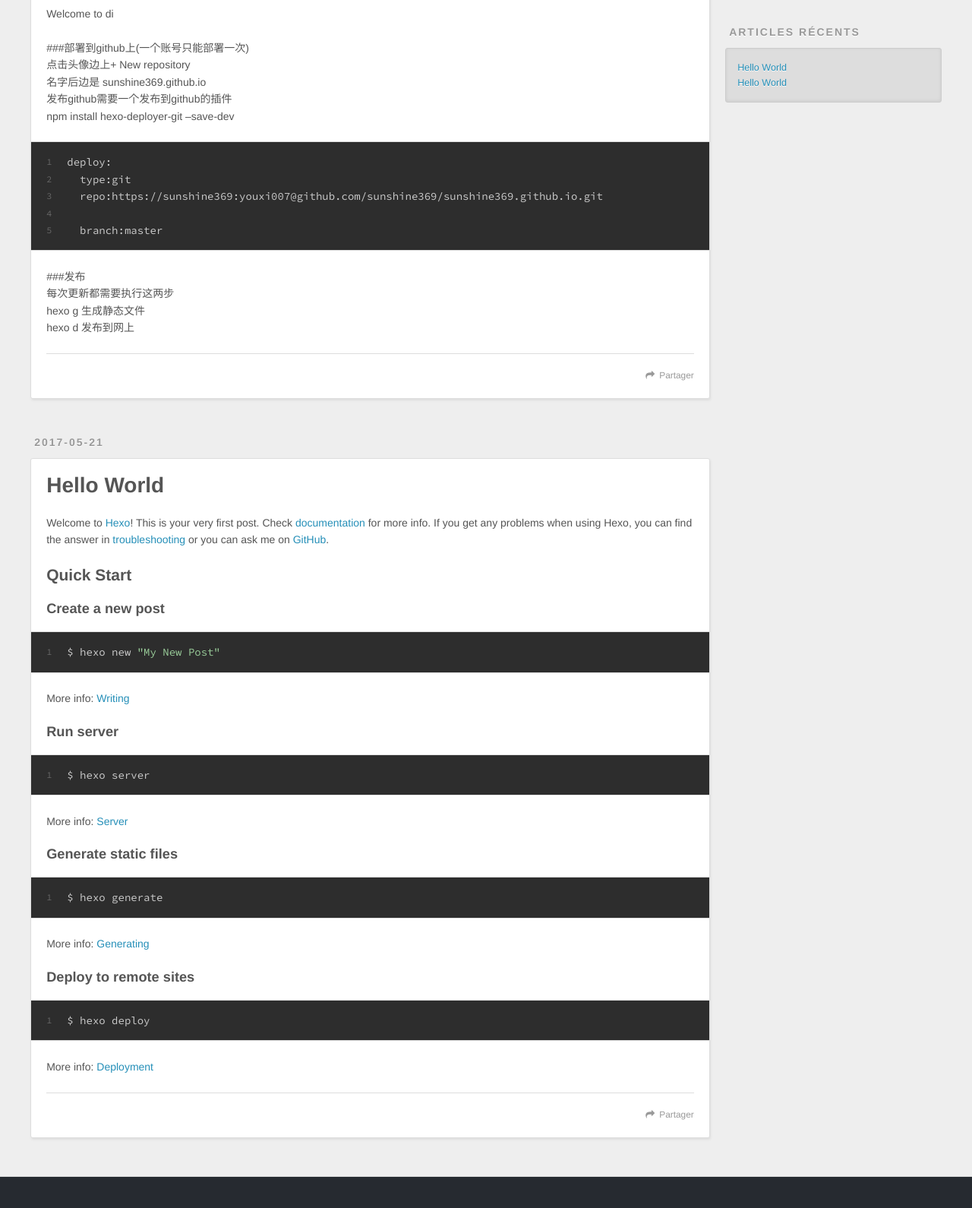
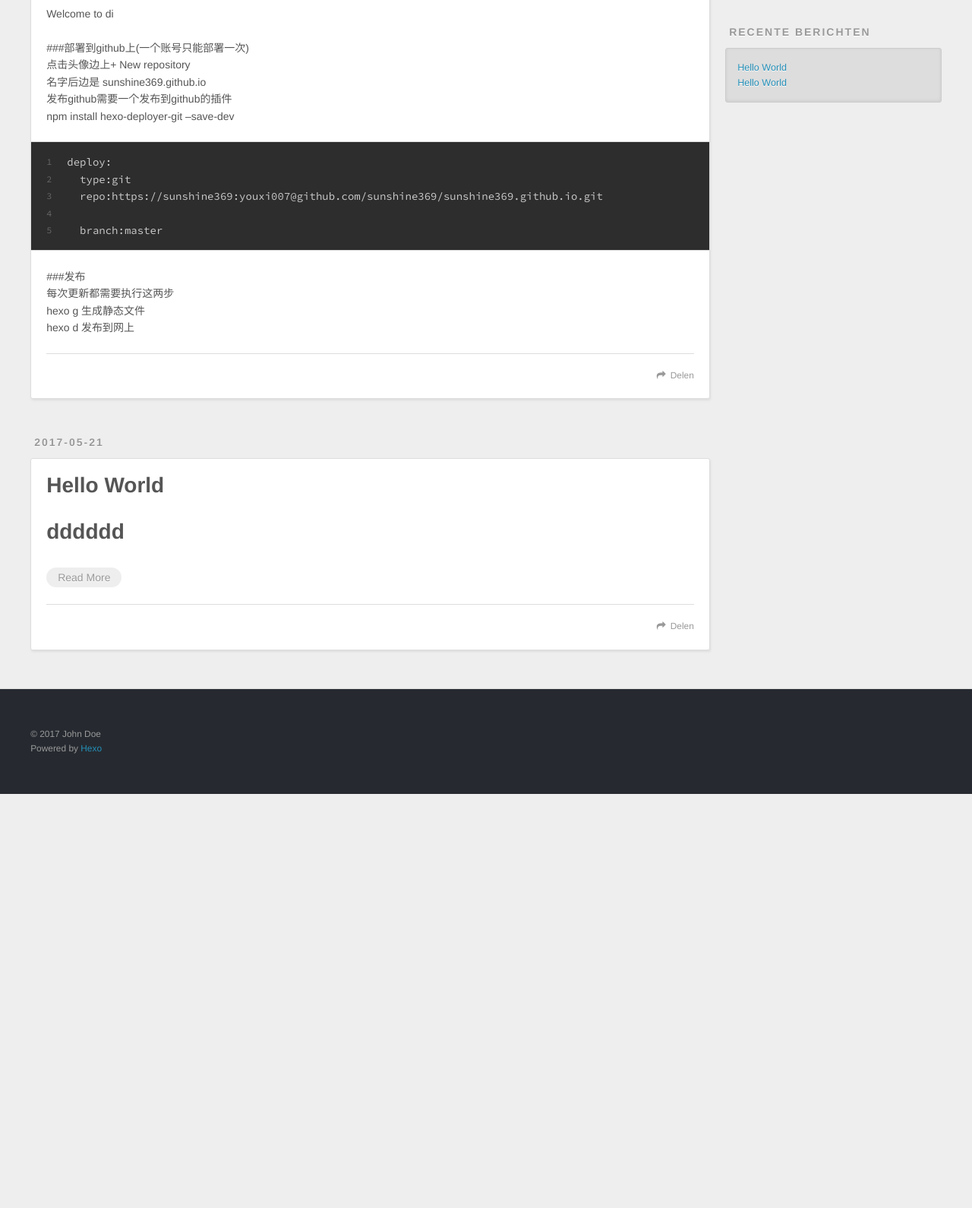
Before and after one commit to sunshine369/sunshine369.github.io, a plain HTML site: page index.html in a window 1280 px wide. Shown: the part 446-2036 px from the top of the page at 76% size. After the commit the page ends 1491 px from the top, so only its background shows below. Drawn offline with nearby package versions, Linux system fonts and the light colour scheme.

Commit message:
Site updated: 2017-05-21 18:19:38

```diff
--- a/index.html
+++ b/index.html
@@ -48,9 +48,9 @@
       </nav>
       <nav id="sub-nav">
 
-          <a id="nav-rss-link" class="nav-icon" href="/atom.xml" title="Flux RSS"></a>
+          <a id="nav-rss-link" class="nav-icon" href="/atom.xml" title="RSS Feed"></a>
 
-        <a id="nav-search-btn" class="nav-icon" title="Rechercher"></a>
+        <a id="nav-search-btn" class="nav-icon" title="Zoeken"></a>
       </nav>
       <div id="search-form-wrap">
         <form action="//google.com/search" method="get" accept-charset="UTF-8" class="search-form"><input type="search" name="q" class="search-form-input" placeholder="Search"><button type="submit" class="search-form-submit">&#xF002;</button><input type="hidden" name="sitesearch" value="http://yoursite.com"></form>
@@ -91,7 +91,7 @@
 
     </div>
     <footer class="article-footer">
-      <a data-url="http://yoursite.com/2017/05/21/hello-world1/" data-id="cj2yjt2ha0001jcm36nmgc43r" class="article-share-link">Partager</a>
+      <a data-url="http://yoursite.com/2017/05/21/hello-world1/" data-id="cj2yjwqx20001z0m3wwai5znj" class="article-share-link">Delen</a>
 
 
     </footer>
@@ -123,21 +123,16 @@
 
     <div class="article-entry" itemprop="articleBody">
 
-        <a id="more"></a>
-<p>Welcome to <a href="https://hexo.io/" target="_blank" rel="external">Hexo</a>! This is your very first post. Check <a href="https://hexo.io/docs/" target="_blank" rel="external">documentation</a> for more info. If you get any problems when using Hexo, you can find the answer in <a href="https://hexo.io/docs/troubleshooting.html" target="_blank" rel="external">troubleshooting</a> or you can ask me on <a href="https://github.com/hexojs/hexo/issues" target="_blank" rel="external">GitHub</a>.</p>
-<h2 id="Quick-Start"><a href="#Quick-Start" class="headerlink" title="Quick Start"></a>Quick Start</h2><h3 id="Create-a-new-post"><a href="#Create-a-new-post" class="headerlink" title="Create a new post"></a>Create a new post</h3><figure class="highlight bash"><table><tr><td class="gutter"><pre><div class="line">1</div></pre></td><td class="code"><pre><div class="line">$ hexo new <span class="string">"My New Post"</span></div></pre></td></tr></table></figure>
-<p>More info: <a href="https://hexo.io/docs/writing.html" target="_blank" rel="external">Writing</a></p>
-<h3 id="Run-server"><a href="#Run-server" class="headerlink" title="Run server"></a>Run server</h3><figure class="highlight bash"><table><tr><td class="gutter"><pre><div class="line">1</div></pre></td><td class="code"><pre><div class="line">$ hexo server</div></pre></td></tr></table></figure>
-<p>More info: <a href="https://hexo.io/docs/server.html" target="_blank" rel="external">Server</a></p>
-<h3 id="Generate-static-files"><a href="#Generate-static-files" class="headerlink" title="Generate static files"></a>Generate static files</h3><figure class="highlight bash"><table><tr><td class="gutter"><pre><div class="line">1</div></pre></td><td class="code"><pre><div class="line">$ hexo generate</div></pre></td></tr></table></figure>
-<p>More info: <a href="https://hexo.io/docs/generating.html" target="_blank" rel="external">Generating</a></p>
-<h3 id="Deploy-to-remote-sites"><a href="#Deploy-to-remote-sites" class="headerlink" title="Deploy to remote sites"></a>Deploy to remote sites</h3><figure class="highlight bash"><table><tr><td class="gutter"><pre><div class="line">1</div></pre></td><td class="code"><pre><div class="line">$ hexo deploy</div></pre></td></tr></table></figure>
-<p>More info: <a href="https://hexo.io/docs/deployment.html" target="_blank" rel="external">Deployment</a></p>
+        <h1 id="dddddd"><a href="#dddddd" class="headerlink" title="dddddd"></a>dddddd</h1>
+
+          <p class="article-more-link">
+            <a href="/2017/05/21/hello-world/#more">Read More</a>
+          </p>
 
 
     </div>
     <footer class="article-footer">
-      <a data-url="http://yoursite.com/2017/05/21/hello-world/" data-id="cj2yjt2gz0000jcm337ux32ui" class="article-share-link">Partager</a>
+      <a data-url="http://yoursite.com/2017/05/21/hello-world/" data-id="cj2yjwqwr0000z0m3d06givsu" class="article-share-link">Delen</a>
 
 
     </footer>
@@ -162,7 +157,7 @@
 
 
   <div class="widget-wrap">
-    <h3 class="widget-title">Archives</h3>
+    <h3 class="widget-title">Archieven</h3>
     <div class="widget">
       <ul class="archive-list"><li class="archive-list-item"><a class="archive-list-link" href="/archives/2017/05/">May 2017</a></li></ul>
     </div>
@@ -172,7 +167,7 @@
 
 
   <div class="widget-wrap">
-    <h3 class="widget-title">Articles récents</h3>
+    <h3 class="widget-title">Recente berichten</h3>
     <div class="widget">
       <ul>
 
@@ -197,7 +192,7 @@
   <div class="outer">
     <div id="footer-info" class="inner">
       &copy; 2017 John Doe<br>
-      Propulsé by <a href="http://hexo.io/" target="_blank">Hexo</a>
+      Powered by <a href="http://hexo.io/" target="_blank">Hexo</a>
     </div>
   </div>
 </footer>
```
Also changed, not shown: 2017/05/21/hello-world/index.html (+13 -13 lines), 2017/05/21/hello-world1/index.html (+7 -7 lines), archives/2017/05/index.html (+6 -6 lines), archives/2017/index.html (+6 -6 lines), archives/index.html (+6 -6 lines).
